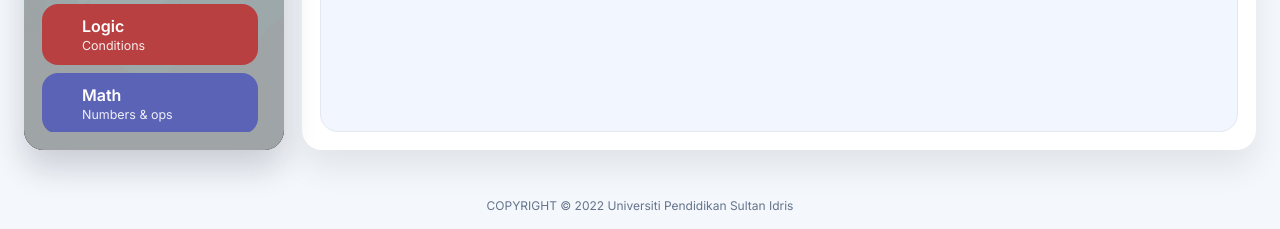
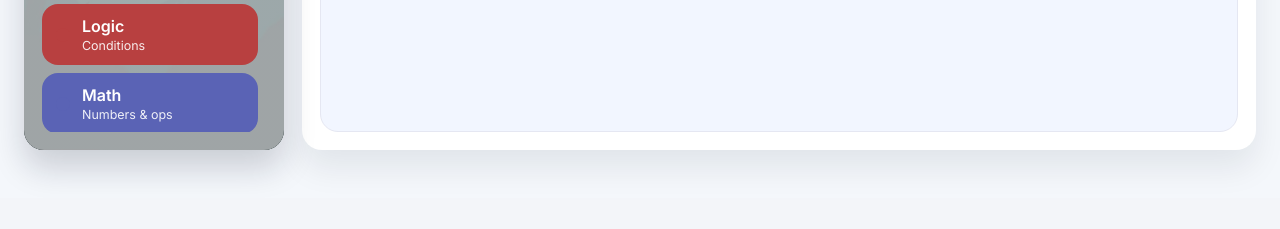
Before and after one commit to shhfit02/Codefly, a PHP site: page /HTML/workspace.php in a window 1280 px wide. Shown: the part 602-831 px from the top of the page. After the commit the page ends 778 px from the top, so only its background shows below. Run offline with PHP 8.4, Linux system fonts and the light colour scheme; the visitor is signed in with stand-in values (Sample User, id 1); some libraries are stand-ins or nearby versions.

Commit message:
Remove the copyright footer from the workspace page

```diff
--- a/HTML/workspace.php
+++ b/HTML/workspace.php
@@ -287,8 +287,5 @@ $simLocked = ($_GET['mode'] ?? '') === 'lesson' || $isLite;
   <script src="https://cdn.jsdelivr.net/npm/sweetalert2@11.14.5/dist/sweetalert2.all.min.js"></script>
   <script src="../JS/workspace-blocks.js"></script>
   <script src="../JS/workspace.js"></script>
-
-  <footer class="app-footer" style="width:100%; text-align:center; padding:16px 12px; font-size:12px; color:#64748b;">
-    COPYRIGHT &copy; 2022 Universiti Pendidikan Sultan Idris
-  </footer></body>
+</body>
 </html>
```
